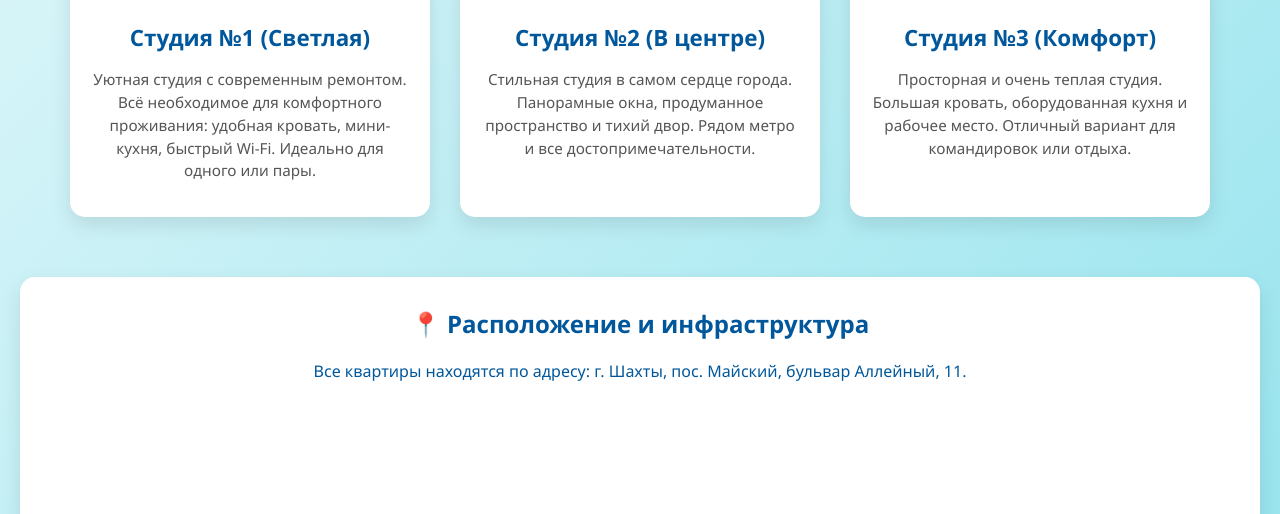
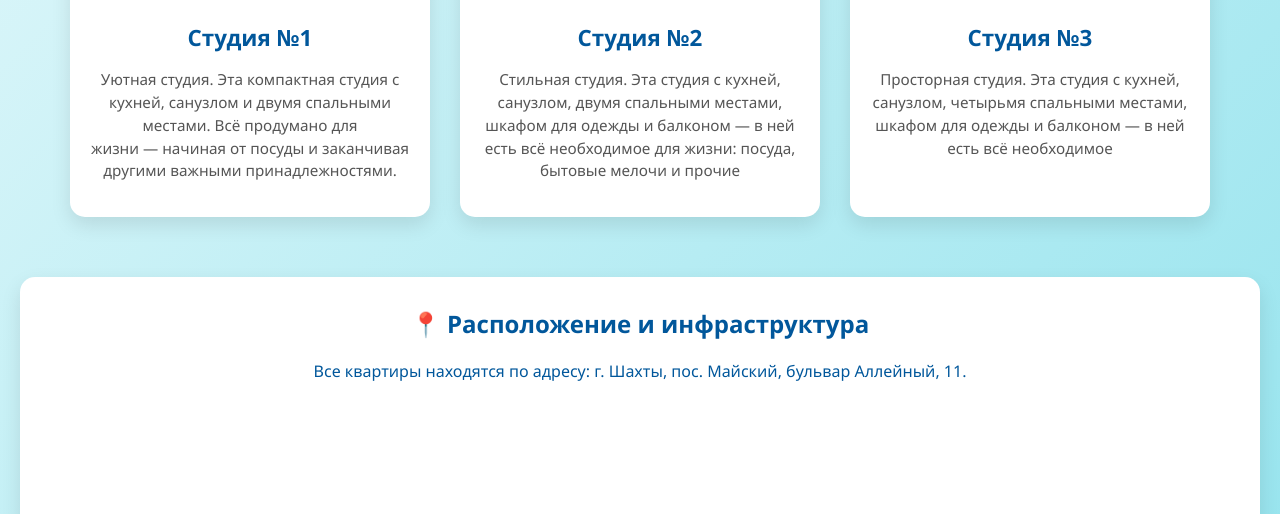
Before and after one commit to Sataaaaaaaa/my_apartments_site, a plain HTML site: page index.html in a window 1280 px wide. Shown: the part 286-800 px from the top of the page. Drawn offline with Linux system fonts and the light colour scheme.

Commit message:
new design1

```diff
--- a/index.html
+++ b/index.html
@@ -191,22 +191,22 @@
         <!-- Студия 1 -->
         <div class="card">
             <img src="static/flat1.jpg" alt="Студия 1">
-            <h2>Студия №1 (Светлая)</h2>
-            <p>Уютная студия с современным ремонтом. Всё необходимое для комфортного проживания: удобная кровать, мини-кухня, быстрый Wi-Fi. Идеально для одного или пары.</p>
+            <h2>Студия №1 </h2>
+            <p>Уютная студия. Эта компактная студия с кухней, санузлом и двумя спальными местами. Всё продумано для жизни — начиная от посуды и заканчивая другими важными принадлежностями.</p>
         </div>
 
         <!-- Студия 2 -->
         <div class="card">
             <img src="static/flat2.jpg" alt="Студия 2">
-            <h2>Студия №2 (В центре)</h2>
-            <p>Стильная студия в самом сердце города. Панорамные окна, продуманное пространство и тихий двор. Рядом метро и все достопримечательности.</p>
+            <h2>Студия №2 </h2>
+            <p>Стильная студия. Эта студия с кухней, санузлом, двумя спальными местами, шкафом для одежды и балконом — в ней есть всё необходимое для жизни: посуда, бытовые мелочи и прочие</p>
         </div>
 
         <!-- Студия 3 -->
         <div class="card">
             <img src="static/flat3.jpg" alt="Студия 3">
-            <h2>Студия №3 (Комфорт)</h2>
-            <p>Просторная и очень теплая студия. Большая кровать, оборудованная кухня и рабочее место. Отличный вариант для командировок или отдыха.</p>
+            <h2>Студия №3 </h2>
+            <p>Просторная студия. Эта студия с кухней, санузлом, четырьмя спальными местами, шкафом для одежды и балконом — в ней есть всё необходимое</p>
         </div>
     </div>
 
```
